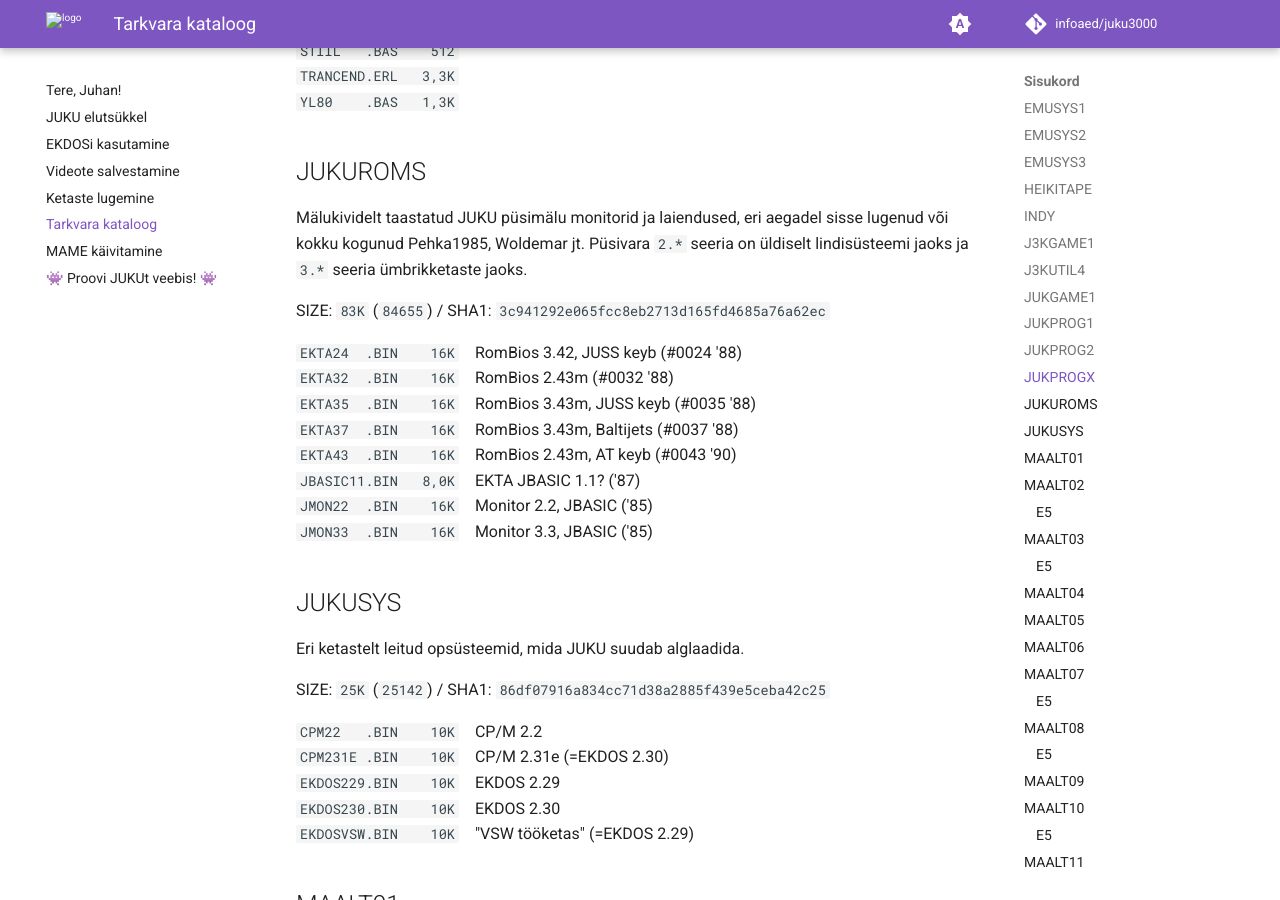
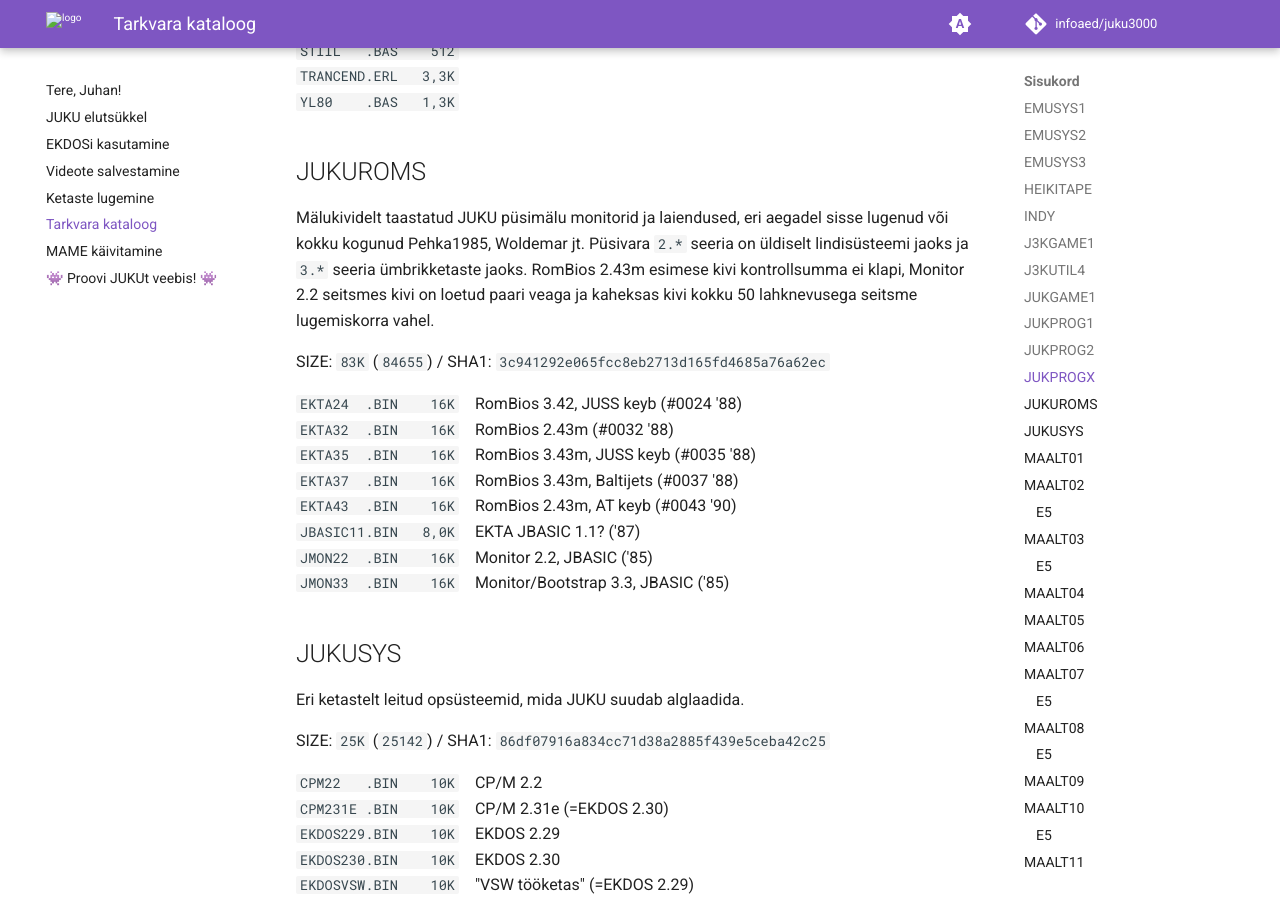
Before and after one commit to infoaed/juku3000, an MkDocs documentation site: the page built from docs/tarkvara-kataloog.md, in a window 1280 px wide and 900 px high, scrolled down 14407 px. Built offline with MkDocs 1.6.1 and Material for MkDocs 9.7.7, drawn with Linux system fonts in a browser that asks for light colours; comment, search, counter and statistics services are not loaded.

Commit message:
Püsivaradest täpsemalt

```diff
--- a/docs/tarkvara-kataloog.md
+++ b/docs/tarkvara-kataloog.md
@@ -573,8 +573,11 @@ SIZE: `800K` (`819200`) / SHA1: `7ac496b74bc5f0d6beeae5231b3f379b53ad8284`
 
 ## JUKUROMS
 
-Mälukividelt taastatud JUKU püsimälu monitorid ja laiendused, eri aegadel sisse lugenud või kokku kogunud Pehka1985, Woldemar jt. Püsivara `2.*`
-seeria on üldiselt lindisüsteemi jaoks ja `3.*` seeria ümbrikketaste jaoks.
+Mälukividelt taastatud JUKU püsimälu monitorid ja laiendused, eri aegadel sisse lugenud
+või kokku kogunud Pehka1985, Woldemar jt. Püsivara `2.*` seeria on üldiselt lindisüsteemi
+jaoks ja `3.*` seeria ümbrikketaste jaoks. RomBios 2.43m esimese kivi kontrollsumma ei klapi,
+Monitor 2.2 seitsmes kivi on loetud paari veaga ja kaheksas kivi kokku 50 lahknevusega seitsme
+lugemiskorra vahel.
 
 SIZE: `83K` (`84655`) / SHA1: `3c941292e065fcc8eb2713d165fd4685a76a62ec`
 
@@ -585,7 +588,7 @@ SIZE: `83K` (`84655`) / SHA1: `3c941292e065fcc8eb2713d165fd4685a76a62ec`
 ``EKTA43  .BIN    16K``    RomBios 2.43m, AT keyb (#0043 '90)
 ``JBASIC11.BIN   8,0K``    EKTA JBASIC 1.1? ('87)
 ``JMON22  .BIN    16K``    Monitor 2.2, JBASIC ('85)
-``JMON33  .BIN    16K``    Monitor 3.3, JBASIC ('85)
+``JMON33  .BIN    16K``    Monitor/Bootstrap 3.3, JBASIC ('85)
 
 ## JUKUSYS
 
```
Also changed, not shown: docs/tarkvara-kataloog.txt (+6 -3 lines), 1 other file.
